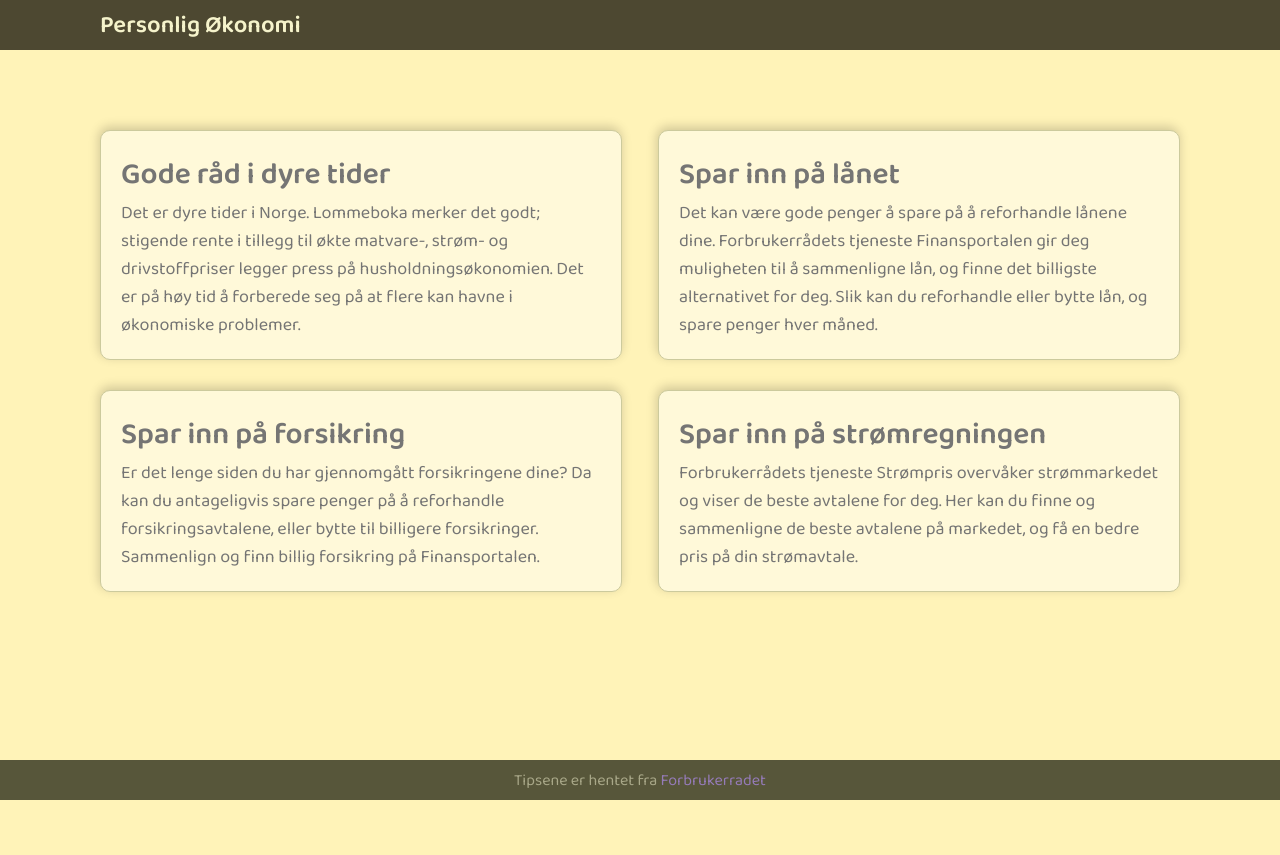
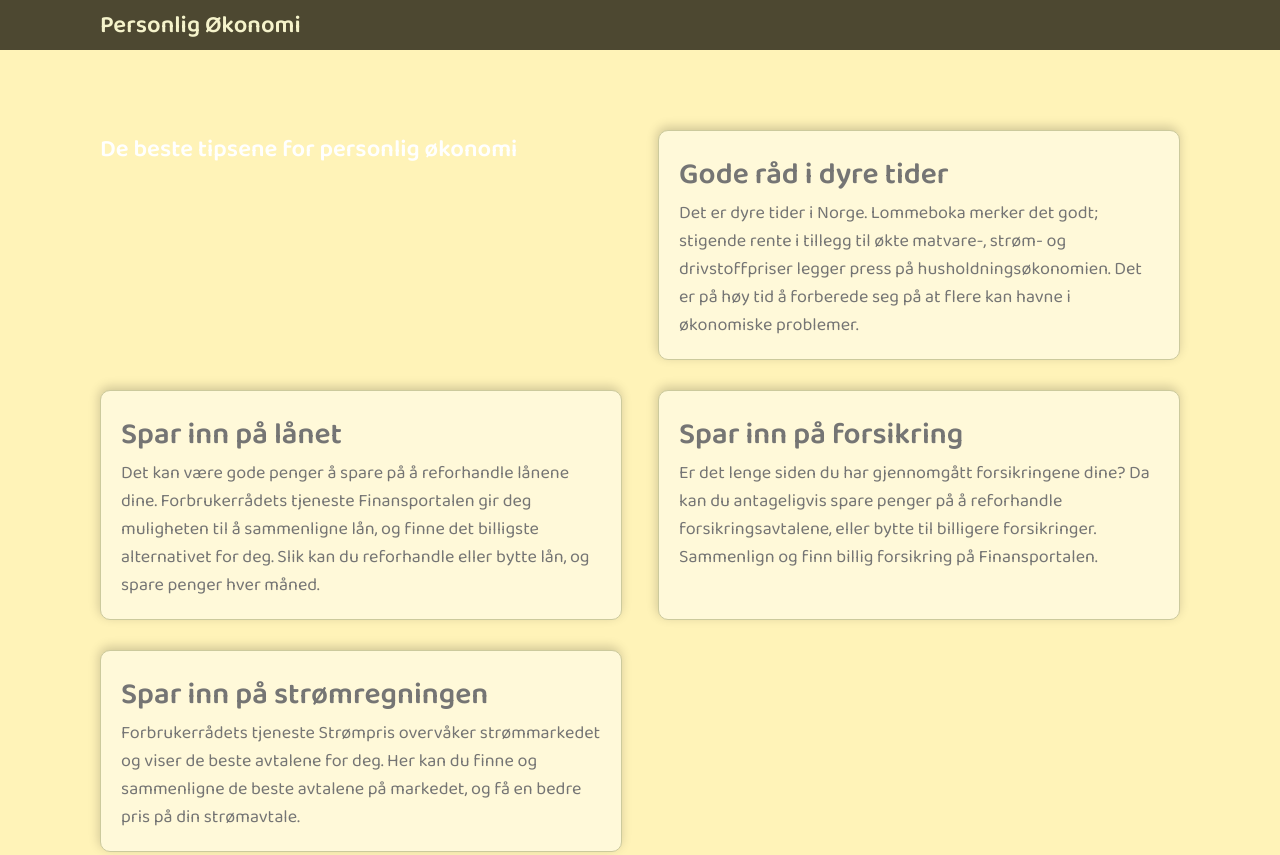
Before and after one commit to kamikoto02/Tips, a plain HTML site: page index.html in a window 1280 px wide. Shown: the top 855 px of the page. Before the commit the page ends 800 px from the top, so only its background shows below. Drawn offline with Linux system fonts and the light colour scheme.

Commit message:
added titile

```diff
--- a/index.html
+++ b/index.html
@@ -13,6 +13,7 @@
         </div>
     </header>
     <section class="container">
+        <h2>De beste tipsene for personlig økonomi</h2>
        <div class="card">
             <h2>Gode råd i dyre tider</h2>
             <p>Det er dyre tider i Norge. Lommeboka merker det godt; stigende rente i tillegg til økte matvare-, strøm- og drivstoffpriser legger press på husholdningsøkonomien. Det er på høy tid å forberede seg på at flere kan havne i økonomiske problemer.</p>
```
